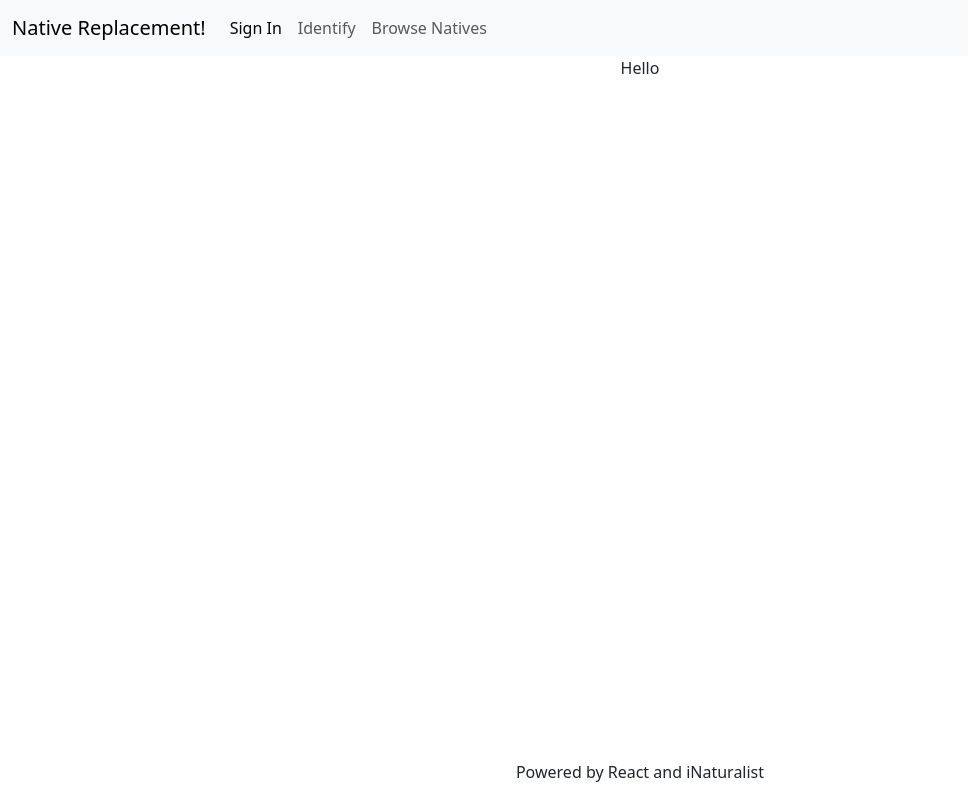
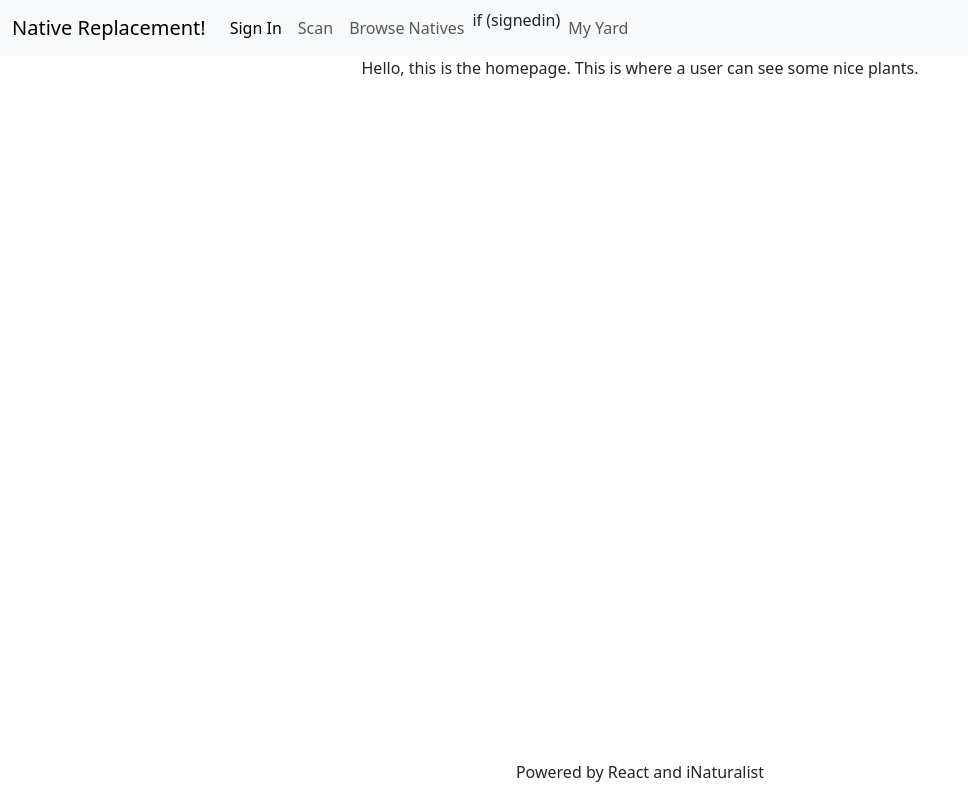
Before and after one commit to ctalv/houston-natives, a React (Create React App) app in the folder client/: page / in a window 1280 px wide. Shown: the whole page, without its empty margins (0-968 px from the left). Built offline with nearby package versions, Linux system fonts and the light colour scheme.

Commit message:
Better outline of front-end

```diff
--- a/client/src/App.js
+++ b/client/src/App.js
@@ -9,6 +9,8 @@ import Footer from './components/Footer';
 import Browse from './pages/Browse';
 import Scanner from './pages/Scanner';
 import UserPlants from './pages/UserPlants';
+import Login from './pages/Login';
+import SignUp from './pages/SignUp';
 // import UserYard from './pages/UserYard';
 
 function App() {
@@ -21,6 +23,9 @@ function App() {
         <Route path='/browse' element={<Browse/>}/>
         <Route path='/scanner' element={<Scanner/>}/>
         <Route path='/myplants' element={<UserPlants/>}/>
+        <Route path='/login' element={<Login/>}/>
+        <Route path='/signup' element={<SignUp/>}/>
+        <Route path='/login' element={<Login/>}/>
       </Routes>
       <Footer />
     </div>
--- a/client/src/components/Homepage.js
+++ b/client/src/components/Homepage.js
@@ -3,7 +3,7 @@ import React from 'react';
 function Homepage() {
     return (
         <div>
-            Hello
+            Hello, this is the homepage. This is where a user can see some nice plants.
         </div>
     )
 }
--- a/client/src/components/Navbar.js
+++ b/client/src/components/Navbar.js
@@ -1,7 +1,8 @@
 import React from 'react';
 import "bootstrap/js/src/collapse.js";
+import { Link } from 'react-router-dom'
 
-import SignIn from './pages/SignIn';
+// import SignIn from '../pages/Login';
 
 function Navbar() {
     return (
@@ -18,11 +19,16 @@ function Navbar() {
                                 <a className="nav-link active" aria-current="page" href="#">Sign In</a>
                             </li>
                             <li className="nav-item">
-                                <a className="nav-link" href="#">Identify</a>
+                                <Link to="/scanner" className="nav-link" href="#">Scan</Link>
                             </li>
                             <li className="nav-item">
-                                <a className="nav-link" href="#">Browse Natives</a>
+                                <Link to="/browse" className="nav-link">Browse Natives</Link>
                             </li>
+                            if (signedin) {
+                                <li className="nav-item">
+                                    <Link to="/myplants" className="nav-link">My Yard</Link>
+                                </li>
+                            }
                         </ul>
                     </div>
                 </div>
--- a/client/src/pages/Browse.js
+++ b/client/src/pages/Browse.js
@@ -3,7 +3,7 @@ import React from 'react';
 function Browse() {
     return (
         <div>
-
+            You can browse differnet native plants based on your zip code.
         </div>
     )
 }
--- /dev/null
+++ b/client/src/pages/Login.js
@@ -0,0 +1,11 @@
+import React from 'react';
+
+function Login() {
+    return (
+        <div>
+            This is where you can log in.
+        </div>
+    )
+}
+
+export default Login;
--- a/client/src/pages/Scanner.js
+++ b/client/src/pages/Scanner.js
@@ -3,7 +3,7 @@ import React from 'react';
 function Scanner() {
     return (
         <div>
-
+            This is where a plant scanner will be hooked up. Might also add Seek for general plant and animal scanner and Cornell Lab for bird identification.
         </div>
     )
 }
--- a/client/src/pages/SignIn.js
+++ b/client/src/pages/SignUp.js
@@ -1,6 +1,6 @@
 import React from 'react';
 
-function SignIn() {
+function SignUp() {
     return (
         <div>
 
@@ -8,4 +8,4 @@ function SignIn() {
     )
 }
 
-export default SignIn;
+export default SignUp;
--- a/client/src/pages/UserPlants.js
+++ b/client/src/pages/UserPlants.js
@@ -3,7 +3,18 @@ import React from 'react';
 function UserPlants() {
     return (
         <div>
-
+            ONCE SIGNED IN, a user can see:
+            <ul>
+                <li>
+                    Their plants that they have scanned. Sorted by their yard, other locations, native to home location, native to region, non native.
+                </li>
+                <li>
+                    Plants they would like to plant, ie saved plants from browse.
+                </li>
+                <li>
+                    Other api data.
+                </li>
+            </ul>
         </div>
     )
 }
```
